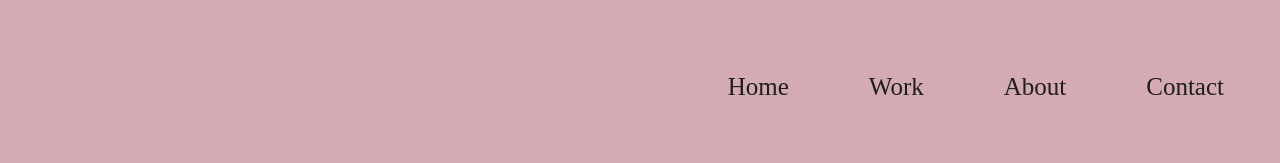
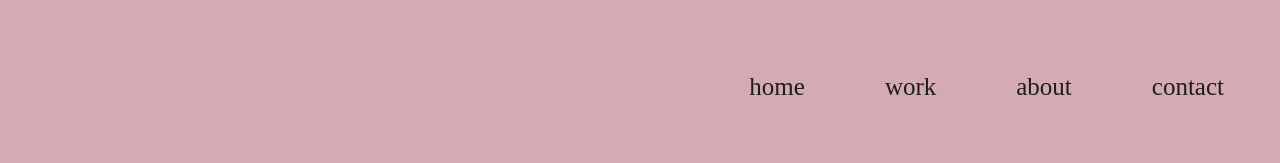
Before and after one commit to mariadurrani/Portfolio, a Vue app in the folder Portfolio/: page / in a window 1280 px wide. Shown: the top 163 px of the page. Built offline with nearby package versions, Linux system fonts and the light colour scheme; the HTML template or start-up script is replaced by a standard one.

Commit message:
transformed the nav's font to lowercase  as well

```diff
--- a/Portfolio/src/components/RouterLinkNav.vue
+++ b/Portfolio/src/components/RouterLinkNav.vue
@@ -38,7 +38,9 @@ import { RouterLink } from 'vue-router'
 .navbar-link {
     text-decoration: none;
     color: #1e1e1e;
+    text-transform: lowercase;
 }
+
 
 @media (max-width: 767px) {
     .navbar {
```
